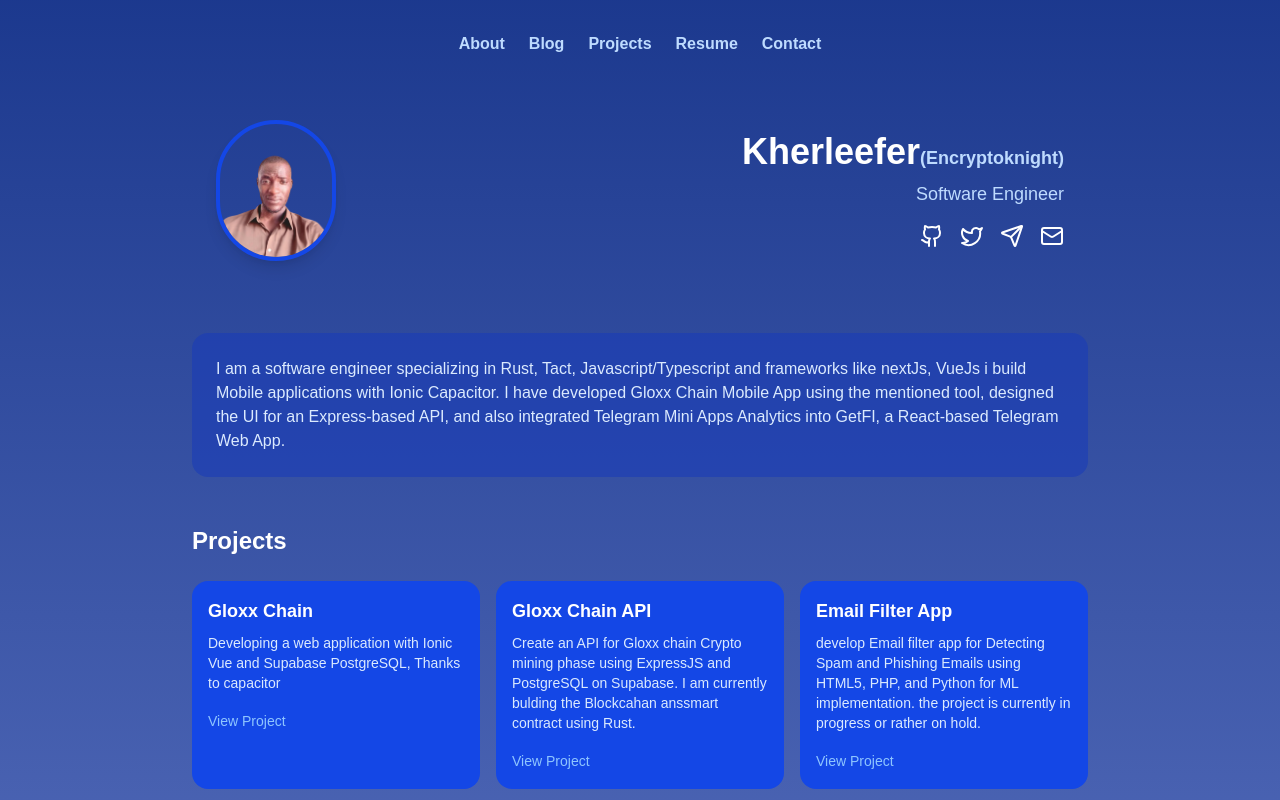
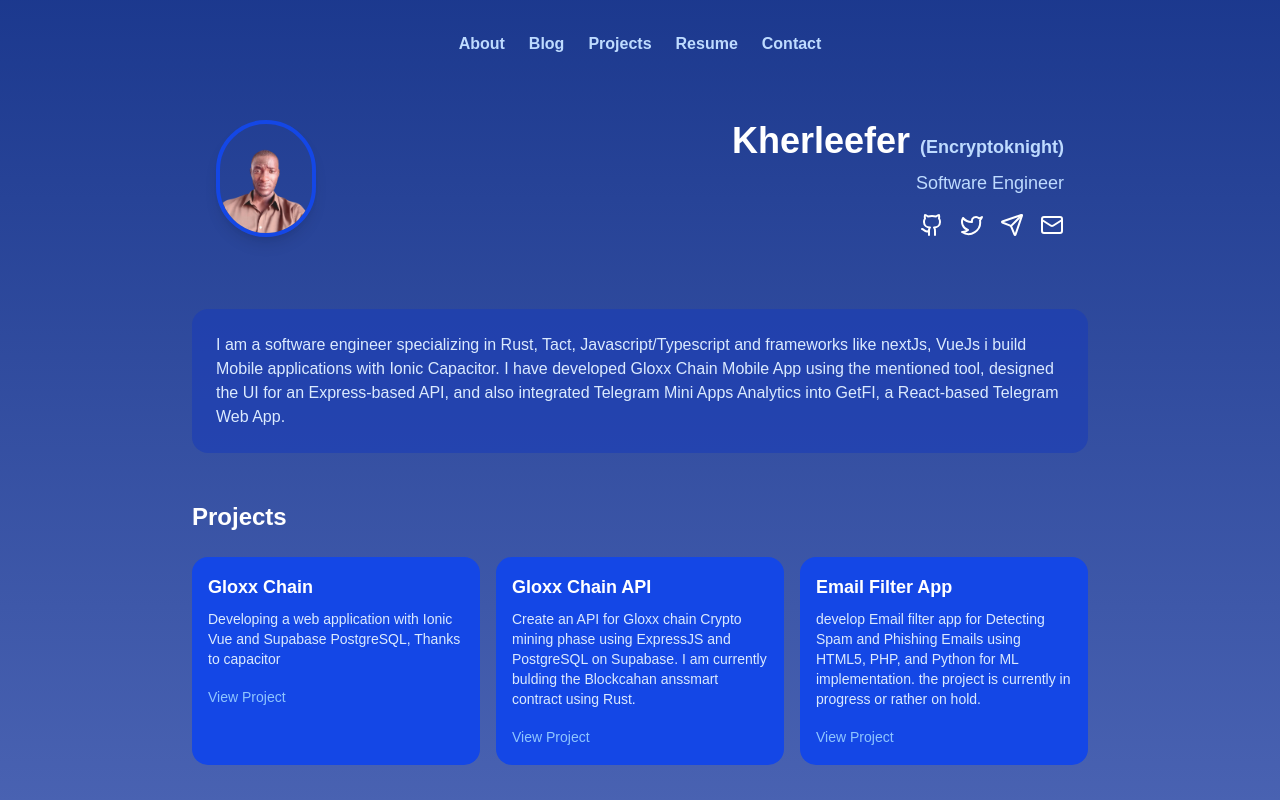
Before and after one commit to kherleefer/kherleefer, a Next.js app: page / in a window 1280 px wide. Shown: the top 800 px of the page. Built offline with nearby package versions, Linux system fonts and the light colour scheme.

Commit message:
fix overflow

```diff
--- a/app/page.tsx
+++ b/app/page.tsx
@@ -48,27 +48,28 @@ export default function Home() {
       </nav>
       <div className="max-w-4xl mx-auto">
         <header className="mb-12">
-          <div className="flex flex-row items-center justify-between gap-6 rounded-2xl p-4 md:p-6">
+          <div className="flex flex-row flex-wrap items-center justify-between gap-4 rounded-2xl p-4 md:p-6">
   {/* Profile Image on the left */}
-            <div className="flex-shrink-0 ">
+  <div className="flex-shrink-0">
     <Image
       src="/img/profileImage.png"
       alt="Profile Picture"
-                width={120}
-                height={120}
+      width={100}
+      height={100}
       className="rounded-full border-4 border-blue-700 shadow-lg"
     />
   </div>
+
   {/* Text and Socials on the right */}
-            <div className="flex flex-col items-end text-center w-full">
-              <h3 className="text-4xl font-bold">
-                Kherleefer
-                <span className="text-blue-200 text-lg">
+  <div className="flex flex-col items-center md:items-end text-center md:text-right flex-1 min-w-[200px]">
+    <h3 className="text-2xl sm:text-3xl md:text-4xl font-bold break-words">
+      Kherleefer{" "}
+      <span className="text-blue-200 text-base sm:text-lg">
         (Encryptoknight)
       </span>
     </h3>
-              <p className="text-lg text-blue-200 mt-2">Software Engineer</p>
-              <div className="flex gap-4 mt-4 justify-center md:justify-start">
+    <p className="text-base sm:text-lg text-blue-200 mt-2">Software Engineer</p>
+    <div className="flex gap-4 mt-4 flex-wrap justify-center md:justify-end">
       <a href="https://github.com/kherleefer">
         <Github className="h-6 w-6 hover:text-white" />
       </a>
```
Lines whose indentation alone changed are shown as unchanged.
